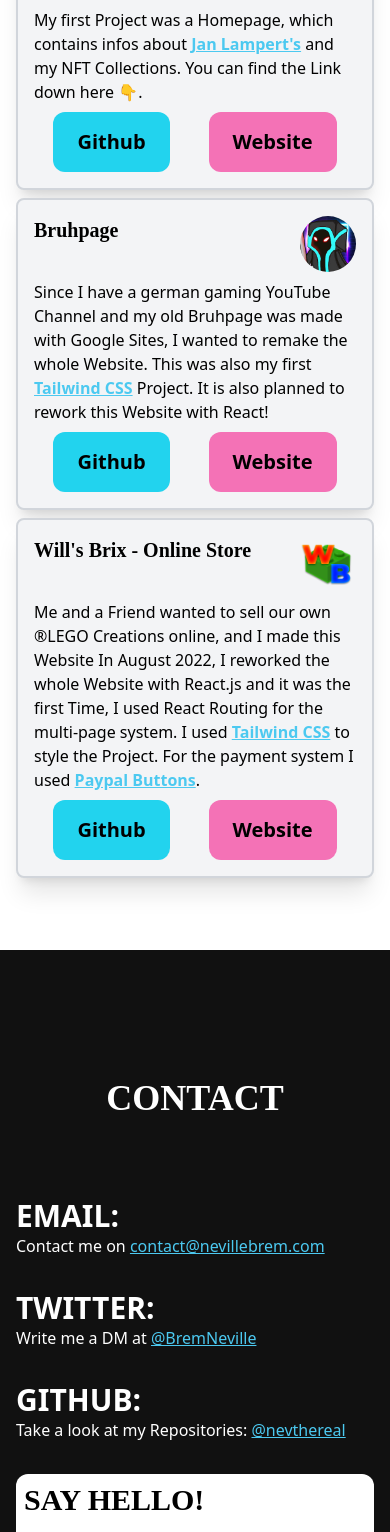
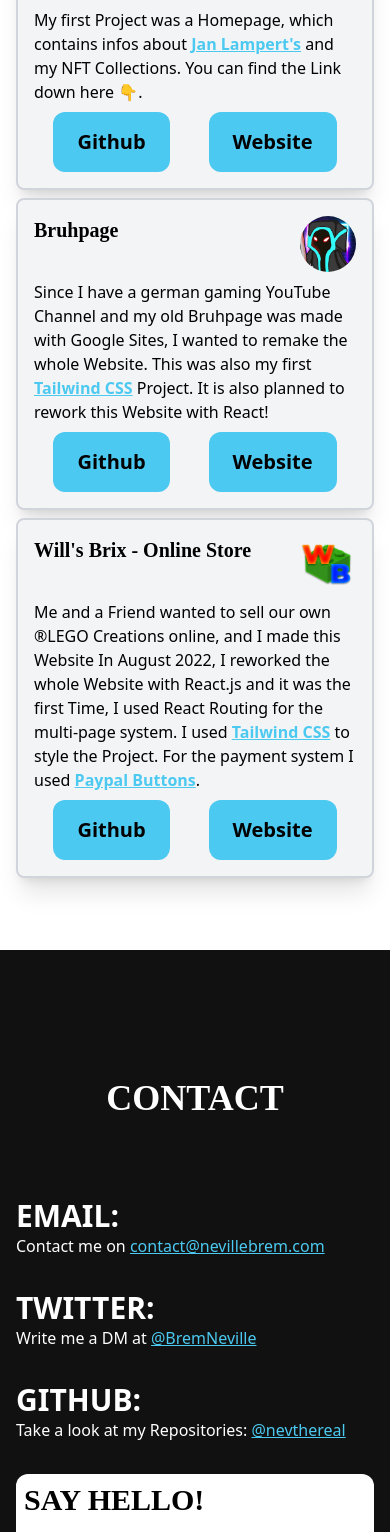
Before and after one commit to nevthereal/nevillebrem-react, a React (Create React App) app: page / in a window 390 px wide. Shown: the part 2702-4234 px from the top of the page. Built offline with nearby package versions, Linux system fonts and the light colour scheme; some icons are missing.

Commit message:
buttons edit; hero edit

```diff
--- a/src/components/Contact.jsx
+++ b/src/components/Contact.jsx
@@ -46,7 +46,7 @@ const Contact = () => {
                         <input type="text" name='user_email' required className='border border-gray-400 rounded-lg p-1 my-2 w-11/12 outline-none' placeholder='Your Email' />
                         <textarea name="message" maxLength={750} className='border border-gray-400 rounded-lg p-1 my-2 w-11/12 h-32 outline-none resize-none' placeholder='Your Message (max 750)' />
                         <br />
-                        <input type="submit" value="Send" className='rounded-lg bg-cyan-400 px-1 py-2 font-bold lg:text-xl lg:px-2 lg:py-2 cursor-pointer shadow-md shadow-cyan-200 hover:shadow-cyan-400 duration-200 ease-in-out'/>
+                        <input type="submit" value="Send" className='rounded-lg bg-nevBlue px-1 py-2 font-bold lg:text-xl lg:px-2 lg:py-2 cursor-pointer duration-200 ease-in-out'/>
                     </form>
                     <p id='status-text' className='font-bold my-2'></p>
             </div>
--- a/src/components/Hero.jsx
+++ b/src/components/Hero.jsx
@@ -10,7 +10,7 @@ const Hero = () => {
             <p className='md:text-lg mx-auto font-bold uppercase text-nevBlue'>Hello, my name is</p>
             <h1 className='text-5xl md:text-6xl font-bold'>Neville Brem</h1>
             <p className='text-gray-400 font-bold text-lg md:text-xl'>I am a <Typed strings={['Web Developer', 'Video Editor', 'Photoshop Editor', 'Digital Artist']} loop typeSpeed={80} backSpeed={60} /></p>
-            <motion.button initial={{ scale: 0, rotate: 180 }} animate={{ rotate: 0, scale: 1 }} transition={{ type: "spring", stiffness: 260, damping: 20}} whileHover={{ scale: 1.1 }} whileTap={{ scale: 0.9 }} className="rounded-3xl font-bold bg-nevBlue mx-auto py-2 px-4 my-4 md:text-lg shadow-nevBlue/30 shadow-lg"><a href="#about">Let's Start!</a></motion.button>
+            <motion.button initial={{ scale: 0, rotate: 180 }} animate={{ rotate: 0, scale: 1 }} transition={{ type: "spring", stiffness: 260, damping: 20, duration: 500}} whileHover={{ scale: 1.1 }} whileTap={{ scale: 0.9 }} className="rounded-3xl font-bold bg-nevBlue mx-auto py-2 px-4 my-4 md:text-lg shadow-nevBlue/30 shadow-lg"><a href="#about">Let's Start!</a></motion.button>
         </div>
     </div>
   )
--- a/src/components/Projects.jsx
+++ b/src/components/Projects.jsx
@@ -19,8 +19,8 @@ const Projects = () => {
                     <p className='py-2'>My first Project was a Homepage, which contains infos about <a href="https://www.janlampert.com" rel="noreferrer" className='text-nevBlue underline font-bold' target="_blank">Jan Lampert's</a> and my NFT Collections. You can find the Link down here 👇.</p>
                 </div>
                 <div className='flex md:scale-0 group-hover:scale-100 duration-300'>
-                    <button className='mx-auto rounded-xl bg-cyan-400 hover:shadow-lg hover:shadow-cyan-600 duration-300 py-4 px-6 font-bold text-xl'><a href="https://github.com/nevthereal/TheCreators" target="_blank" rel="noreferrer">Github</a></button>
-                    <button className='mx-auto rounded-xl bg-pink-400 hover:shadow-lg hover:shadow-pink-600 duration-300 py-4 px-6 font-bold text-xl'><a href="https://thecreatorsnft.com" target='blank'>Website</a></button>
+                    <button className='mx-auto rounded-xl bg-nevBlue hover:shadow-lg duration-300 py-4 px-6 font-bold text-xl'><a href="https://github.com/nevthereal/TheCreators" target="_blank" rel="noreferrer">Github</a></button>
+                    <button className='mx-auto rounded-xl bg-nevBlue hover:shadow-lg duration-300 py-4 px-6 font-bold text-xl'><a href="https://thecreatorsnft.com" target='blank'>Website</a></button>
                 </div>
             </div>
             <div className='flex flex-col justify-between m-2 p-4 bg-gray-100 border-2 border-gray-300 rounded-lg max-w-md shadow-xl mx-auto md:mx-4 duration-150 group'>
@@ -32,8 +32,8 @@ const Projects = () => {
                     <p className='py-2'>Since I have a german gaming YouTube Channel and my old Bruhpage was made with Google Sites, I wanted to remake the whole Website. This was also my first <a href="https://tailwindcss.com" target='_blank' rel="noreferrer" className='text-nevBlue underline font-bold'>Tailwind CSS</a> Project. It is also planned to rework this Website with React!</p>
                 </div>
                 <div className='flex md:scale-0 group-hover:scale-100 duration-300'>
-                    <button className='mx-auto rounded-xl bg-cyan-400 hover:shadow-lg hover:shadow-cyan-600 duration-300 py-4 px-6 font-bold text-xl'><a href="https://github.com/nevthereal/TheCreators" target="_blank" rel="noreferrer">Github</a></button>
-                    <button className='mx-auto rounded-xl bg-pink-400 hover:shadow-lg hover:shadow-pink-600 duration-300 py-4 px-6 font-bold text-xl'><a href="https://thecreatorsnft.com" target='blank'>Website</a></button>
+                    <button className='mx-auto rounded-xl bg-nevBlue hover:shadow-lg duration-300 py-4 px-6 font-bold text-xl'><a href="https://github.com/nevthereal/TheCreators" target="_blank" rel="noreferrer">Github</a></button>
+                    <button className='mx-auto rounded-xl bg-nevBlue hover:shadow-lg duration-300 py-4 px-6 font-bold text-xl'><a href="https://thecreatorsnft.com" target='blank'>Website</a></button>
                 </div>
             </div>
             <div className='flex flex-col justify-between m-2 p-4 bg-gray-100 border-2 border-gray-300 rounded-lg max-w-md shadow-xl mx-auto md:mx-4 duration-150 group'>
@@ -45,8 +45,8 @@ const Projects = () => {
                     <p className='py-2'>Me and a Friend wanted to sell our own ®LEGO Creations online, and I made this Website In August 2022, I reworked the whole Website with React.js and it was the first Time, I used React Routing for the multi-page system. I used <a href="https://tailwindcss.com" rel="noreferrer" target='_blank' className='text-nevBlue underline font-bold'>Tailwind CSS</a> to style the Project. For the payment system I used <a href="https://paypal.com/buttons" target='_blank' rel="noreferrer" className='text-nevBlue underline font-bold'>Paypal Buttons</a>.</p>
                 </div>
                 <div className='flex md:scale-0 group-hover:scale-100 duration-300'>
-                    <button className='mx-auto rounded-xl bg-cyan-400 hover:shadow-lg hover:shadow-cyan-600 duration-300 py-4 px-6 font-bold text-xl'><a href="https://github.com/nevthereal/TheCreators" target="_blank" rel="noreferrer">Github</a></button>
-                    <button className='mx-auto rounded-xl bg-pink-400 hover:shadow-lg hover:shadow-pink-600 duration-300 py-4 px-6 font-bold text-xl'><a href="https://thecreatorsnft.com" target='blank'>Website</a></button>
+                    <button className='mx-auto rounded-xl bg-nevBlue hover:shadow-lg duration-300 py-4 px-6 font-bold text-xl'><a href="https://github.com/nevthereal/TheCreators" target="_blank" rel="noreferrer">Github</a></button>
+                    <button className='mx-auto rounded-xl bg-nevBlue hover:shadow-lg duration-300 py-4 px-6 font-bold text-xl'><a href="https://thecreatorsnft.com" target='blank'>Website</a></button>
                 </div>
             </div>
         </div>
--- a/src/index.css
+++ b/src/index.css
@@ -15,6 +15,12 @@ body {
     background-repeat: no-repeat;
     background-size: 100%;
     background-position-y: 100%;
+    animation: bg-anim 0.75s ease-in;
+}
+
+@keyframes bg-anim {
+    from {background-position-y: 0%}
+    to {background-position-y: 100%}
 }
 
 @import url('https://fonts.googleapis.com/css2?family=Montserrat:ital,wght@0,100;0,200;0,300;0,400;0,500;0,600;0,700;0,800;0,900;1,100;1,200;1,300;1,400;1,500;1,600;1,700;1,800;1,900&display=swap');
```
